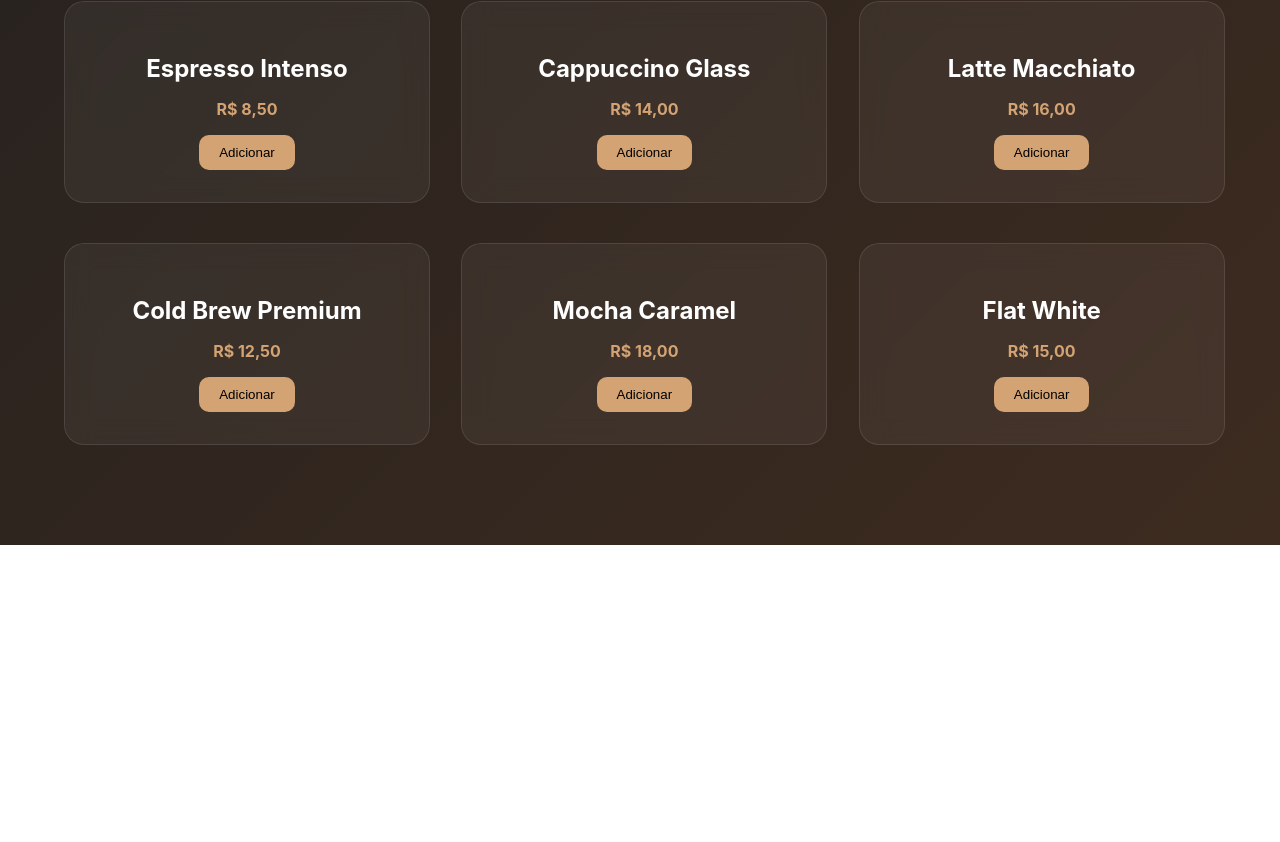
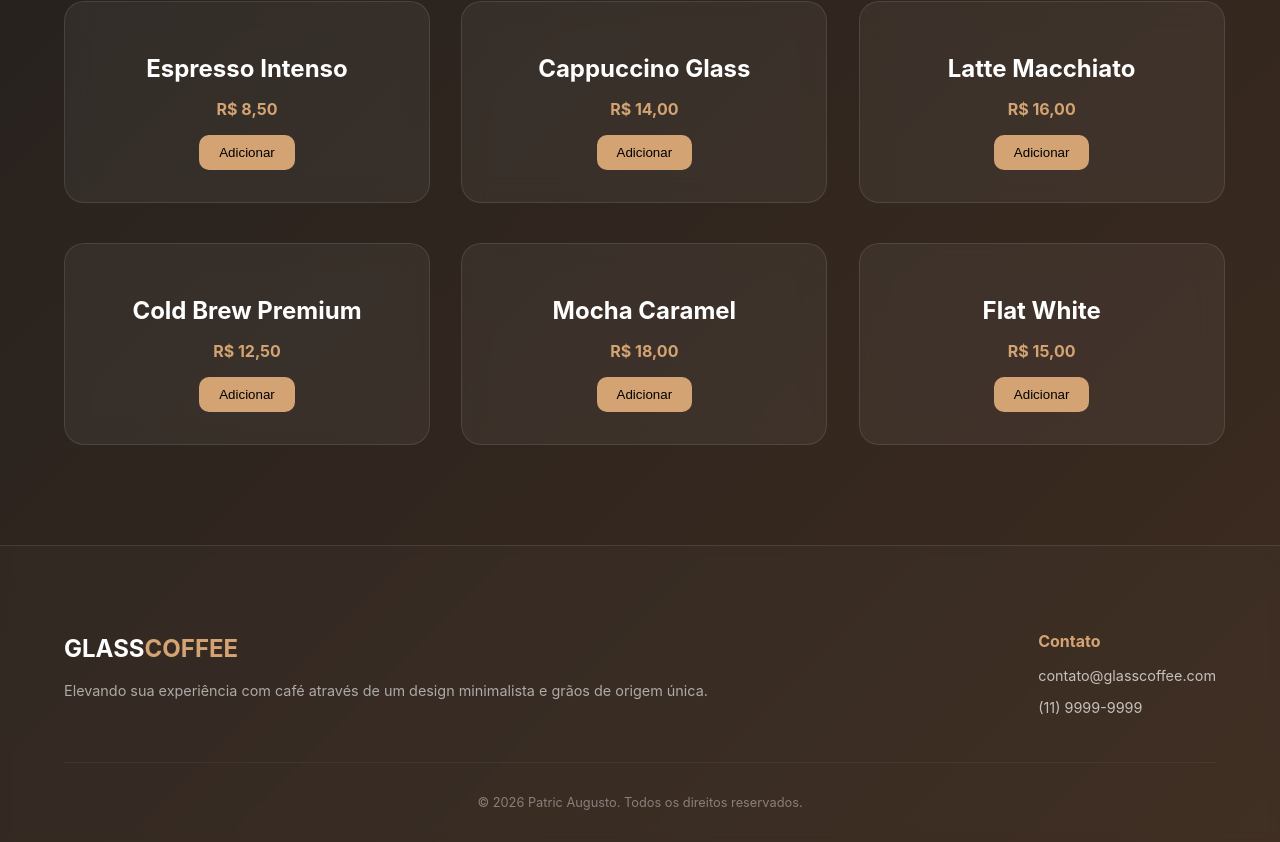
Before and after one commit to PatricAugusto/Coffee-Glass-Spa, a Next.js app: page / in a window 1280 px wide. Shown: the part 973-1815 px from the top of the page. Before the commit the page ends 1518 px from the top, so only its background shows below. Built offline with nearby package versions, Linux system fonts and the light colour scheme.

Commit message:
feat: add glassmorphism Footer component

```diff
--- a/src/app/layout.js
+++ b/src/app/layout.js
@@ -1,6 +1,7 @@
 import StyledComponentsRegistry from '@/lib/registry';
 import { GlobalStyle } from './styles/GlobalStyles';
 import Navbar from '@/components/Navbar';
+import Footer from '@/components/Footer';
 
 export const metadata = {
   title: 'Glass Coffee | Experiência Minimalista',
@@ -15,6 +16,7 @@ export default function RootLayout({ children }) {
           <GlobalStyle />
           <Navbar />
           {children}
+          <Footer />
         </StyledComponentsRegistry>
       </body>
     </html>
--- /dev/null
+++ b/src/components/Footer/Footer.styles.js
@@ -0,0 +1,56 @@
+'use client';
+import styled from 'styled-components';
+
+export const FooterContainer = styled.footer`
+  padding: 4rem 5% 2rem;
+  background: rgba(255, 255, 255, 0.02);
+  backdrop-filter: blur(5px);
+  -webkit-backdrop-filter: blur(5px);
+  border-top: 1px solid rgba(255, 255, 255, 0.1);
+  display: flex;
+  flex-direction: column;
+  align-items: center;
+  gap: 2rem;
+`;
+
+export const FooterContent = styled.div`
+  display: flex;
+  justify-content: space-between;
+  width: 100%;
+  max-width: 1200px;
+  flex-wrap: wrap;
+  gap: 2rem;
+
+  @media (max-width: 768px) {
+    flex-direction: column;
+    text-align: center;
+    align-items: center;
+  }
+`;
+
+export const BrandSection = styled.div`
+  flex: 1;
+  min-width: 250px;
+
+  h3 {
+    font-size: 1.5rem;
+    margin-bottom: 1rem;
+    color: #fff;
+    span { color: #d4a373; }
+  }
+
+  p {
+    color: rgba(255, 255, 255, 0.6);
+    line-height: 1.6;
+    font-size: 0.9rem;
+  }
+`;
+
+export const Copyright = styled.div`
+  padding-top: 2rem;
+  border-top: 1px solid rgba(255, 255, 255, 0.05);
+  width: 100%;
+  text-align: center;
+  color: rgba(255, 255, 255, 0.4);
+  font-size: 0.8rem;
+`;
--- /dev/null
+++ b/src/components/Footer/index.js
@@ -0,0 +1,26 @@
+import { FooterContainer, FooterContent, BrandSection, Copyright } from './Footer.styles';
+
+export default function Footer() {
+  return (
+    <FooterContainer>
+      <FooterContent>
+        <BrandSection>
+          <h3>GLASS<span>COFFEE</span></h3>
+          <p>Elevando sua experiência com café através de um design minimalista e grãos de origem única.</p>
+        </BrandSection>
+
+        <div style={{ display: 'flex', gap: '3rem' }}>
+          <div>
+            <h4 style={{ color: '#d4a373', marginBottom: '1rem' }}>Contato</h4>
+            <p style={{ color: 'rgba(255,255,255,0.7)', fontSize: '0.9rem' }}>contato@glasscoffee.com</p>
+            <p style={{ color: 'rgba(255,255,255,0.7)', fontSize: '0.9rem' }}>(11) 9999-9999</p>
+          </div>
+        </div>
+      </FooterContent>
+
+      <Copyright>
+        © {new Date().getFullYear()} Patric Augusto. Todos os direitos reservados.
+      </Copyright>
+    </FooterContainer>
+  );
+}
```
